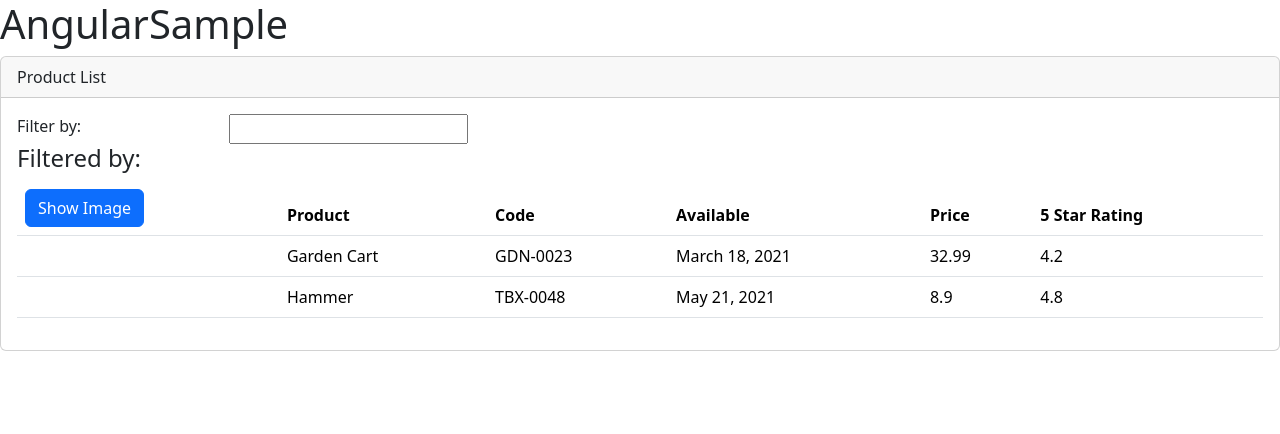
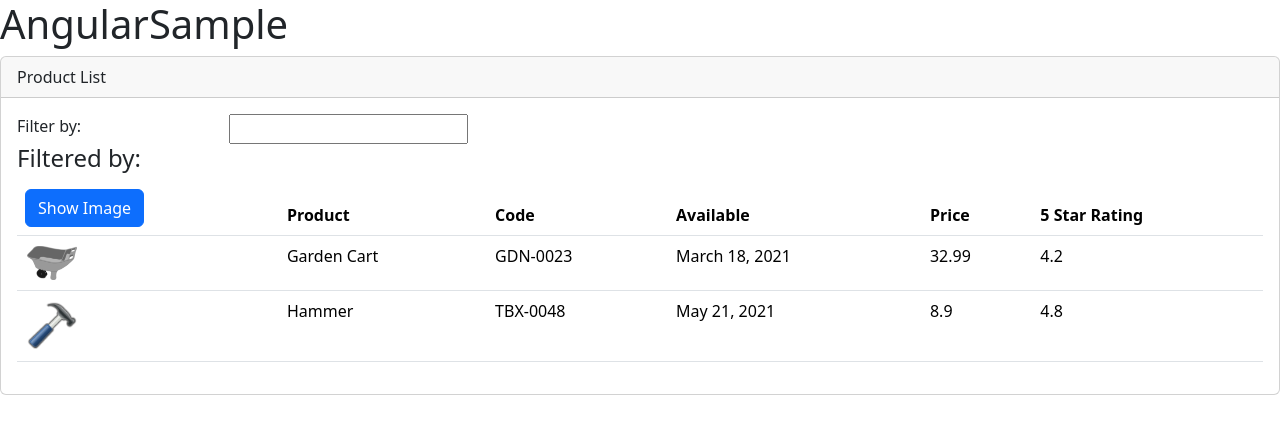
Before and after one commit to Tod2a/AngularSample, an Angular app: page / in a window 1280 px wide. Shown: the top 434 px of the page. Built offline with nearby package versions, Linux system fonts and the light colour scheme.

Commit message:
adding image and style

```diff
--- a/src/app/products/product-list/product-list.component.css
+++ b/src/app/products/product-list/product-list.component.css
@@ -0,0 +1,4 @@
+.product-image-small {
+  width: 50px;
+  margin: 2px;
+}
--- a/src/app/products/product-list/product-list.component.html
+++ b/src/app/products/product-list/product-list.component.html
@@ -32,7 +32,11 @@
                 </thead>
                 <tbody>
                     <tr *ngFor="let product of products">
-                        <td></td>
+                        <td>
+                            <img    [src]="product.imageUrl"
+                                    [title]="product.productName"
+                                    class="product-image-small">
+                        </td>
                         <td>{{ product.productName }}</td>
                         <td>{{ product.productCode }}</td>
                         <td>{{ product.releaseDate }}</td>
```
